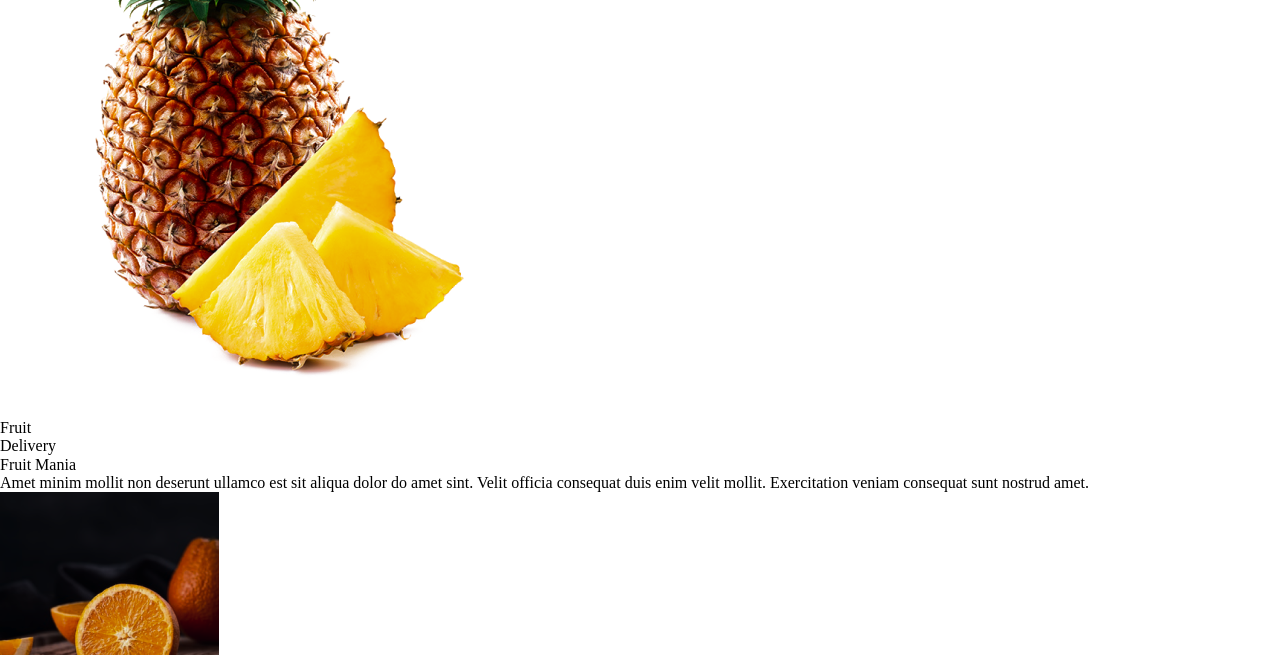
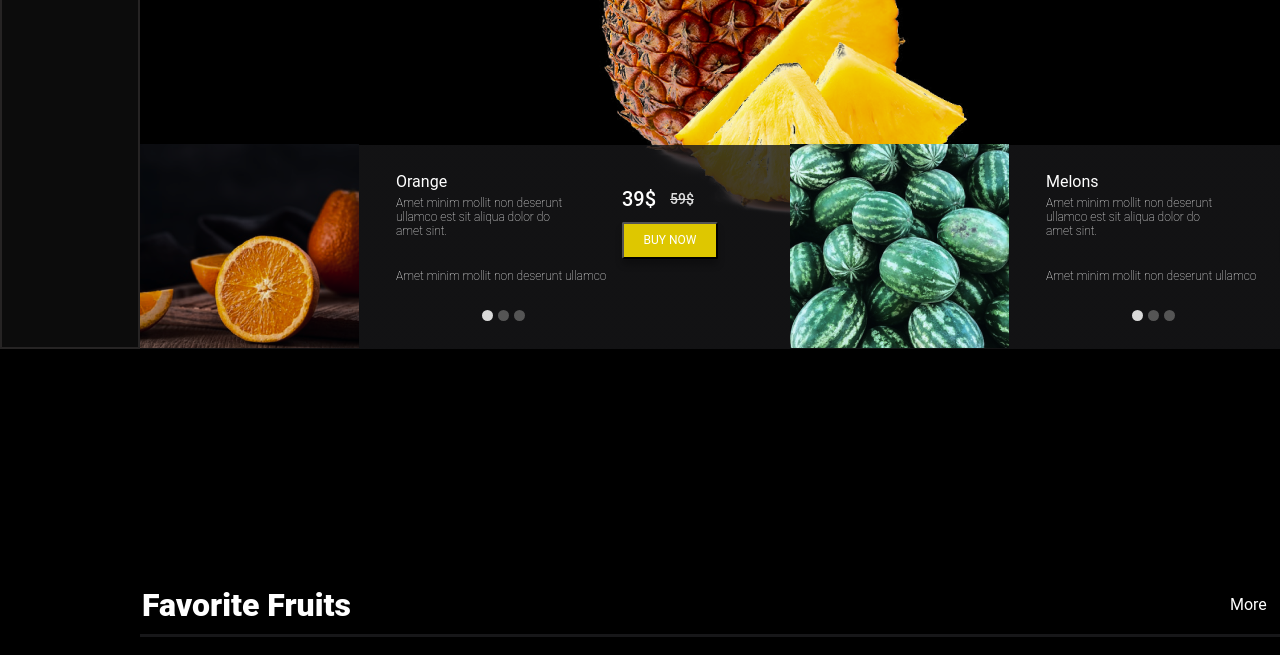
Before and after one commit to urfavcrow23/DEPI-Task1, a plain HTML site: page index.html in a window 1280 px wide. Shown: the part 551-1206 px from the top of the page. Drawn offline with Linux system fonts and the light colour scheme; the site is published under a folder, as on GitHub Pages, so addresses that start at the root find nothing.

Commit message:
Update index.html

```diff
--- a/index.html
+++ b/index.html
@@ -5,9 +5,9 @@
     <meta http-equiv="X-UA-Compatible" content="IE=edge" />
     <meta name="viewport" content="width=device-width, initial-scale=1.0" />
     <title>Food Empire</title>
-    <link rel="icon" type="image/x-icon" href="/Images/Logo.png" />
+    <link rel="icon" type="image/x-icon" href="Images/Logo.png" />
     <!-- Main Template CSS File -->
-    <link rel="stylesheet" href="/Css/style.css" />
+    <link rel="stylesheet" href="Css/style.css" />
     <!-- Render All Elements Normally -->
     <link rel="stylesheet" href="Css/normalize.css" />
     <!-- Font Awesome Library -->
```
